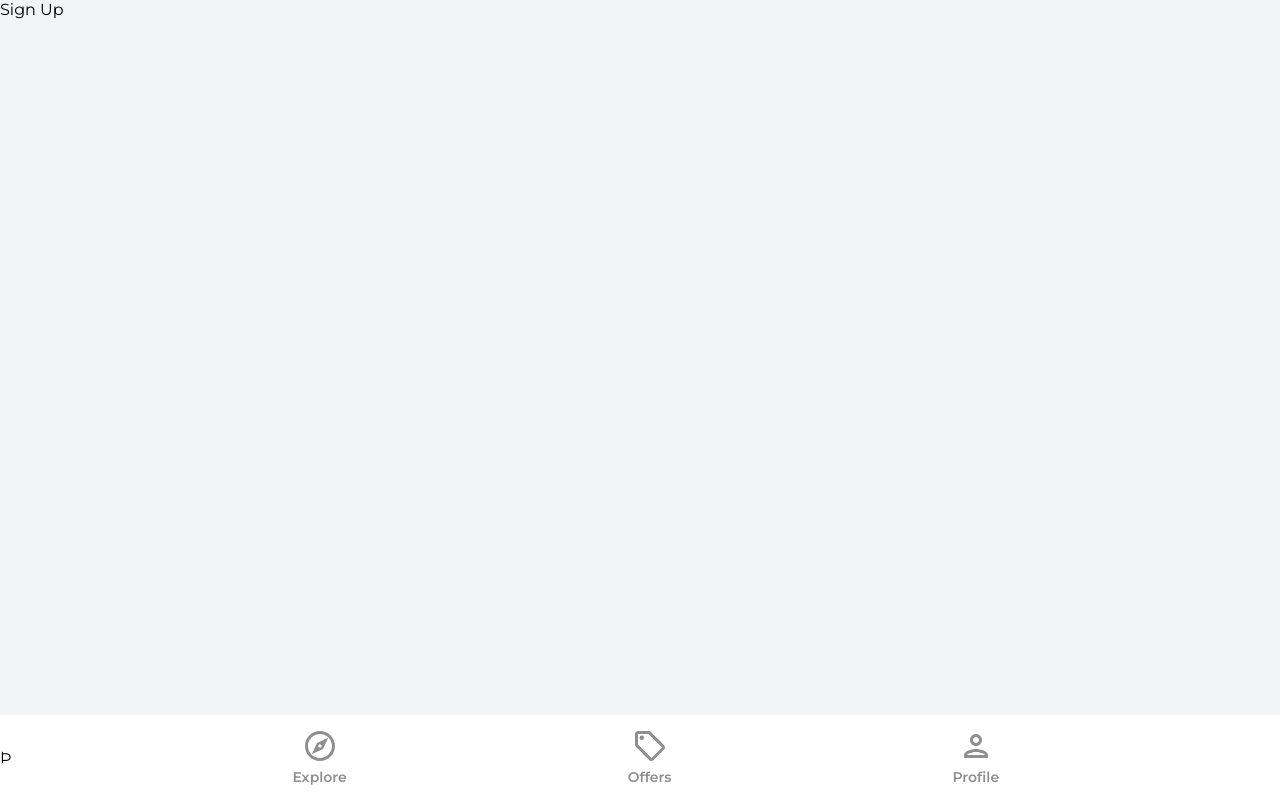
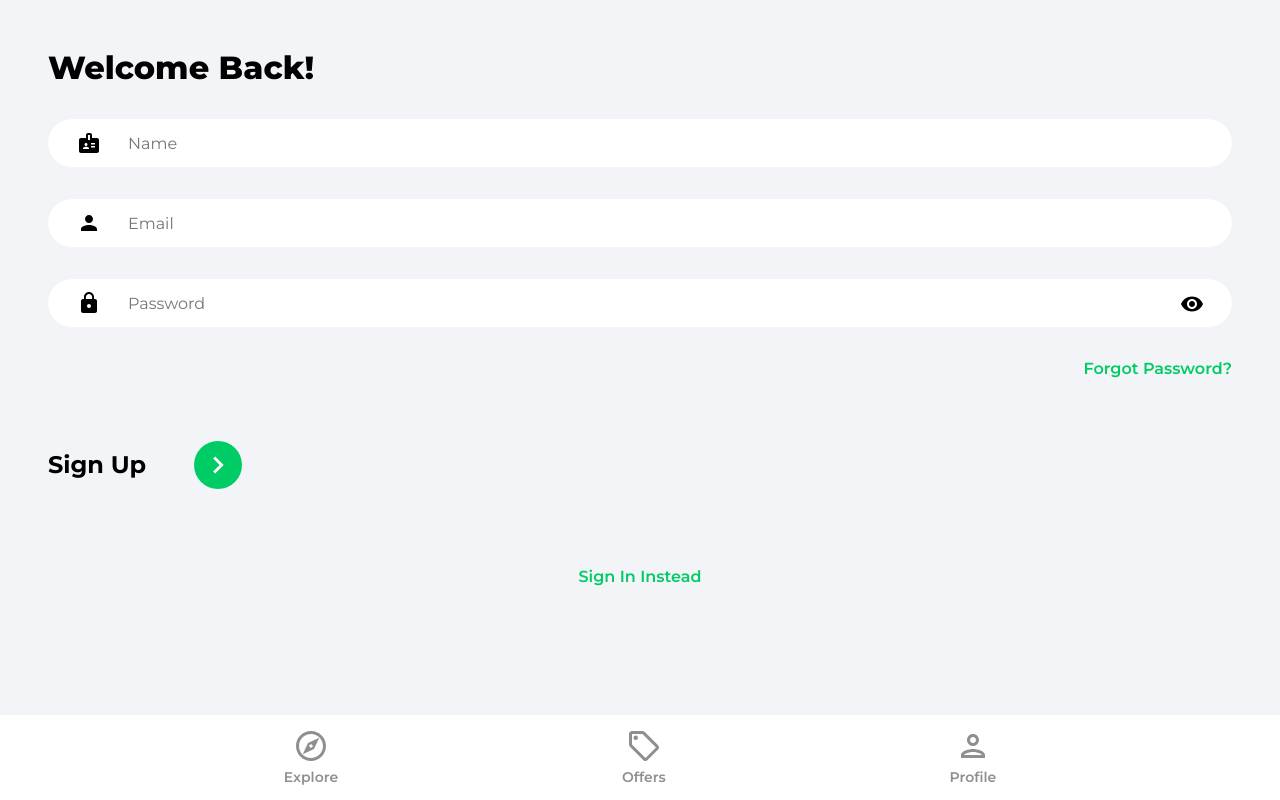
Before and after one commit to Mujeeb78/home-hub, a React (Create React App) app: page /sign-up in a window 1280 px wide. Built offline with nearby package versions, Linux system fonts and the light colour scheme.

Commit message:
sign-up  page added

```diff
--- a/src/components/Navbar.jsx
+++ b/src/components/Navbar.jsx
@@ -16,7 +16,7 @@
     }
 
   return (
-    <footer className='navbar'> Þ
+    <footer className='navbar'>
         <nav className='navbarNav'>
             <ul className='navbarListItems'>
                 <li className='navbarListItem' onClick={() => navigate('/')}>
--- a/src/pages/SignUp.jsx
+++ b/src/pages/SignUp.jsx
@@ -1,9 +1,94 @@
-import React from 'react'
+import React, { useState } from "react";
+import { Link, useNavigate } from "react-router-dom";
+import { ReactComponent as ArrowRightIcon } from "../assets/svg/keyboardArrowRightIcon.svg";
+import visibilityIcon from "../assets/svg/visibilityIcon.svg";
+
 
 const SignUp = () => {
+  const [showPassword, setShowPassword] = useState(false);
+  const [formData, setFormData] = useState({
+    name:'',
+    email: "",
+    password: "",
+  });
+
+  const { name, email, password } = formData;
+
+  const navigate = useNavigate();
+
+  const onChange = (e) => {
+    setFormData((prevState) => ({
+      ...prevState,
+      [e.target.id]: e.target.value,
+    }))
+  }
+
+
   return (
-    <div>Sign Up</div>
-  )
-}
+    <>
+      <div className="pageContainer">
+        <header>
+          <p className="pageHeader">Welcome Back!</p>
+        </header>
 
-export default SignUp
+        <form>
+        <input
+            type="text"
+            id="name"
+            className="nameInput"
+            value={name}
+            placeholder="Name  "
+            onChange={onChange}
+          />
+
+          <input
+            type="email"
+            id="email"
+            className="emailInput"
+            value={email}
+            placeholder="Email"
+            onChange={onChange}
+          />
+
+          <div className="passwordInputDiv">
+            <input
+              type={showPassword ? "text" : "password"}
+              className='passwordInput'
+              placeholder="Password"
+              id="password"
+              value={password}
+              onChange={onChange}
+            />
+            <img
+              src={visibilityIcon}
+              alt="show password"
+              className="showPassword"
+              onClick={() => setShowPassword((prevState) => !prevState)}
+            />
+          </div>
+
+          <Link to={'/forgot-pasword'} className='forgotPasswordLink'>
+            Forgot Password?
+          </Link>
+
+          <div className="signUpBar">
+            <p className="signUpText">
+              Sign Up
+            </p>
+            <button className="signInButton">
+              <ArrowRightIcon fill="#fff" width='34px' height='34px'/>
+            </button>
+          </div>
+        </form>
+
+        {/* Google OAuth */}
+
+        <Link to="sign-in" className="registerLink">
+          Sign In Instead
+        </Link>
+      </div>
+    </>
+  );
+};
+
+export default SignUp;
```
